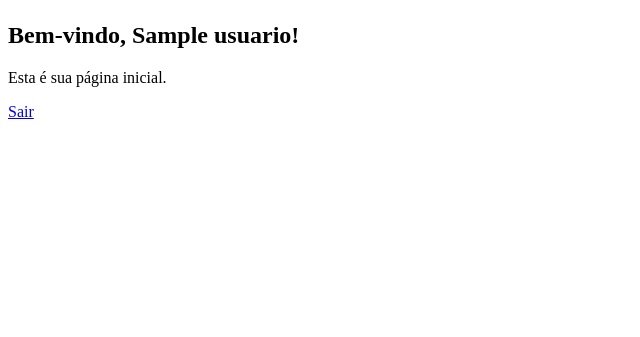
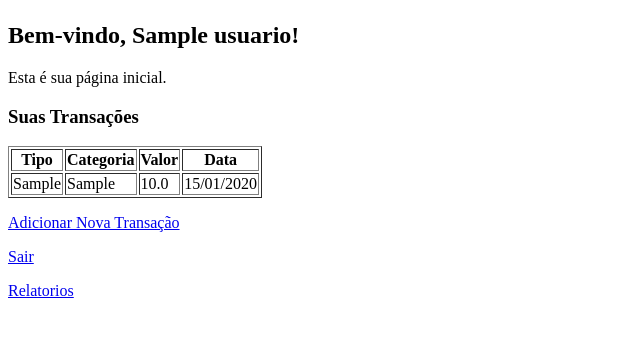
Before and after one commit to gbruy/FinanControl, a Flask app: page /dashboard in a window 1280 px wide. Shown: the part 58-395 px from the top of the page, without its empty margins (0-640 px from the left). Run offline with Flask 3, Linux system fonts and the light colour scheme; a user stored in the database is signed in; tables that the repository leaves empty hold one stand-in row (values such as "Sample post").

Commit message:
Implementação -Adição de transações -Pagina de relatorios

```diff
--- a/app/routes.py
+++ b/app/routes.py
@@ -1,8 +1,9 @@
 from flask import Blueprint, render_template, redirect, url_for, flash
 from flask_login import login_user, logout_user, current_user, login_required
-from app.models import Usuario
-from app.forms import RegisterForm, LoginForm
+from app.models import Usuario , Transacao
+from app.forms import RegisterForm, LoginForm , TransactionForm
 from app import db
+from datetime import datetime
 
 
     # Cria um Blueprint para as rotas
@@ -51,11 +52,49 @@ def logout():
     flash('Voce foi deslogado com sucesso', 'info')
     return redirect(url_for('main.login'))
 
+
+
+@bp.route('/nova_transacao', methods = ['GET', 'POST'])
+@login_required
+def nova_transacao():
+    form = TransactionForm()
+    if form.validate_on_submit():
+        nova_transacao = Transacao(
+            usuario_id = current_user.id,
+            tipo = form.tipo.data,
+            categoria = form.categoria.data,
+            valor = form.valor.data,
+            data = form.data.data
+        )
+        db.session.add(nova_transacao)
+        db.session.commit()
+        flash('Transação Adicionada com sucesso', 'success')
+        return redirect(url_for('main.dashboard'))
+    return render_template ('nova_transacao.html', form=form)
+
 @bp.route('/dashboard')
-@login_required  # Protege a rota para usuários logados
+@login_required
 def dashboard():
-    return render_template('dashboard.html', usuario=current_user)
+    transacoes = Transacao.query.filter_by(usuario_id=current_user.id).order_by(Transacao.data.desc())
+    return render_template('dashboard.html', usuario = current_user, transacoes=transacoes)
 
+
+@bp.route('/relatorios', endpoint = 'relatorios')
+@login_required
+def relatorios():
+    transacoes = Transacao.query.filter_by(usuario_id=current_user.id).order_by(Transacao.data.desc())
+    saldo_total = sum(t.valor if t.tipo == 'Receitas' else -t.valor for t in transacoes)
+
+    total_receitas = sum(t.valor for t in transacoes if t.tipo == "Receita")
+    total_despesas = sum(t.valor for t in transacoes if t.tipo =="Despesa")
+
+    return render_template(
+        'relatorios.html',
+        transacoes=transacoes,
+        saldo_total=saldo_total,
+        total_receitas = total_receitas,
+        total_despesas = total_despesas
+    )
 
 def init_app(app):
     app.register_blueprint(bp)
--- a/app/templates/base.html
+++ b/app/templates/base.html
@@ -4,6 +4,7 @@
     <meta charset="UTF-8">
     <meta name="viewport" content="width=device-width, initial-scale=1.0">
     <title>Finan Control</title>
+    <script src="https://cdn.jsdelivr.net/npm/chart.js"></script>
 </head>
 <body>
     <header>
--- a/app/templates/dashboard.html
+++ b/app/templates/dashboard.html
@@ -3,5 +3,30 @@
 {% block content %}
 <h2>Bem-vindo, {{ usuario.nome }}!</h2>
 <p>Esta é sua página inicial.</p>
-<a href="{{ url_for('main.logout') }}">Sair</a>
+
+<h3>Suas Transações</h3>
+<table border="1">
+    <thead>
+        <tr>
+            <th>Tipo</th>
+            <th>Categoria</th>
+            <th>Valor</th>
+            <th>Data</th>
+        </tr>
+    </thead>
+    <tbody>
+        {% for transacao in transacoes %}
+        <tr>
+            <td>{{ transacao.tipo }}</td>
+            <td>{{ transacao.categoria }}</td>
+            <td>{{ transacao.valor }}</td>
+            <td>{{ transacao.data.strftime('%d/%m/%Y') }}</td>
+        </tr>
+        {% endfor %}
+    </tbody>
+</table>
+
+<p><a href="{{ url_for('main.nova_transacao') }}">Adicionar Nova Transação</a></p>
+<p><a href="{{ url_for('main.logout') }}">Sair</a></p>
+<p><a href="{{ url_for('main.relatorios')}}">Relatorios</a></p>
 {% endblock %}
```
Also changed, not shown: app/forms.py (+8 -1 lines), app/templates/nova_transacao.html (added, +28 -0 lines), app/templates/relatorios.html (added, +69 -0 lines), 1 other file.
